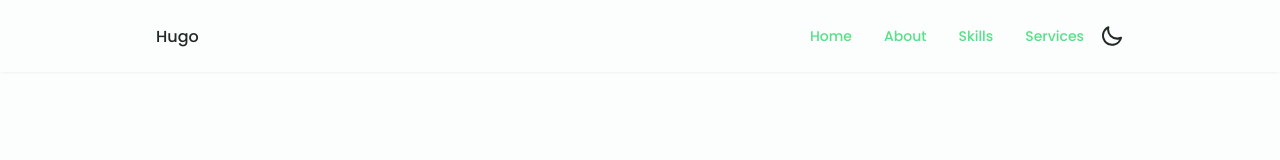
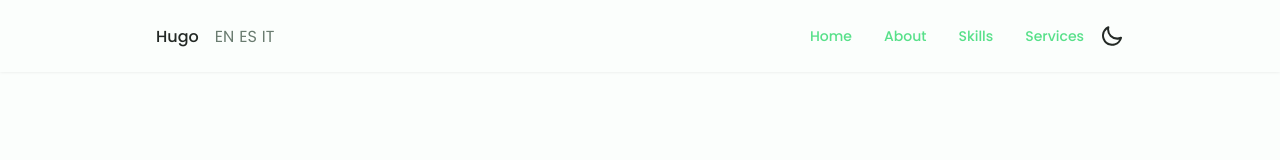
Before and after one commit to hmanzoni/hugoindevworld, a React (Create React App) app: page / in a window 1280 px wide. Shown: the top 160 px of the page. Built offline with nearby package versions, Linux system fonts and the light colour scheme.

Commit message:
Add buttons with recuder changeLang

```diff
--- a/src/assets/css/header.css
+++ b/src/assets/css/header.css
@@ -40,6 +40,16 @@
 
 .nav__toggle {
   font-size: 1.1rem;
+  cursor: pointer;
+}
+
+.nav__lang {
+  display: grid;
+  grid-auto-flow: column;
+  column-gap: 5px;
+}
+
+.nav__lang > div {
   cursor: pointer;
 }
 
--- a/src/components/Header.js
+++ b/src/components/Header.js
@@ -17,11 +17,12 @@ const NavItems = ({ infoCard, hideMenu }) => (
 
 const Header = () => {
   const darkTheme = 'dark-theme';
+  const langAvailables = ['EN', 'ES', 'IT'];
   const [isActive, setActive] = useState(false);
   const [darkThemeActive, setDarkThemeActive] = useState(false);
 
   const iconsContext = useContext(iconContext);
-  const { icons } = iconsContext;
+  const { icons, changeLanguage } = iconsContext;
 
   const getCurrentTheme = (selectTheme) => selectTheme !== 'dark' ? 'dark' : 'light';
 
@@ -50,6 +51,9 @@ const Header = () => {
         <a href="!#" className="nav__logo">
           Hugo
         </a>
+        <div className="nav__lang">
+          {langAvailables.map( (lang, index) => <div key={index} onClick={()=>changeLanguage(lang)}>{lang}</div>)}
+        </div>
         <div className={`nav__menu ${isActive ? "show-menu" : ""}`} id="nav-menu">
           <ul className="nav__list grid">
             {linksNavitems.map((linkNavitem, index) => (
```
